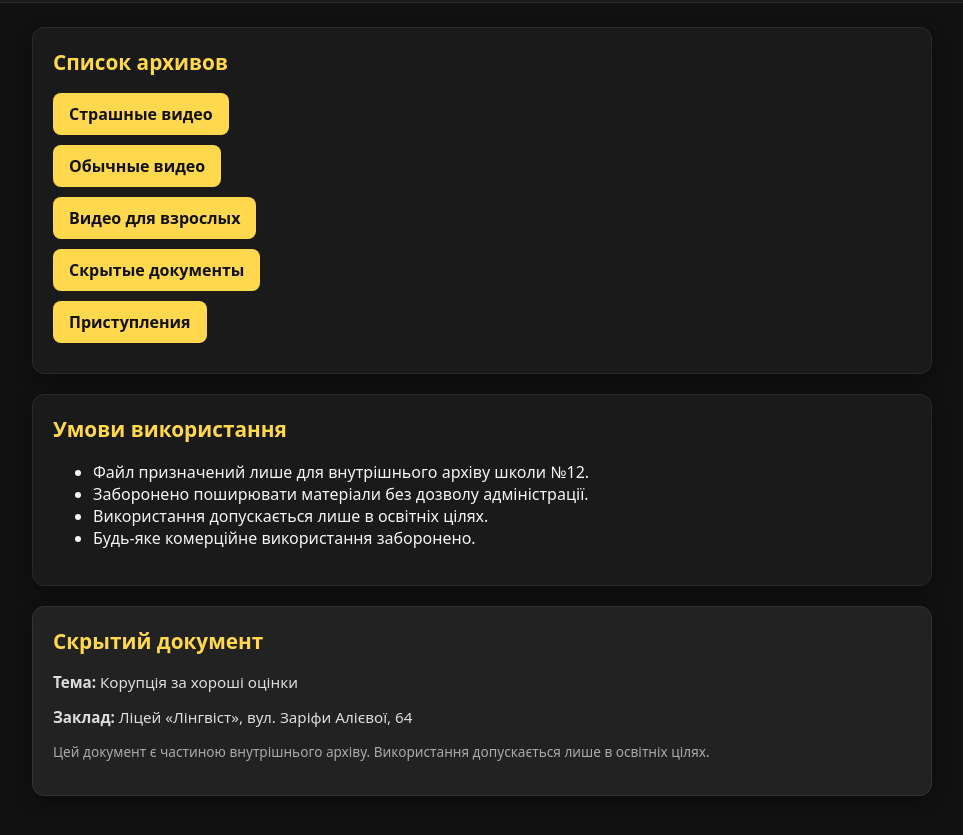
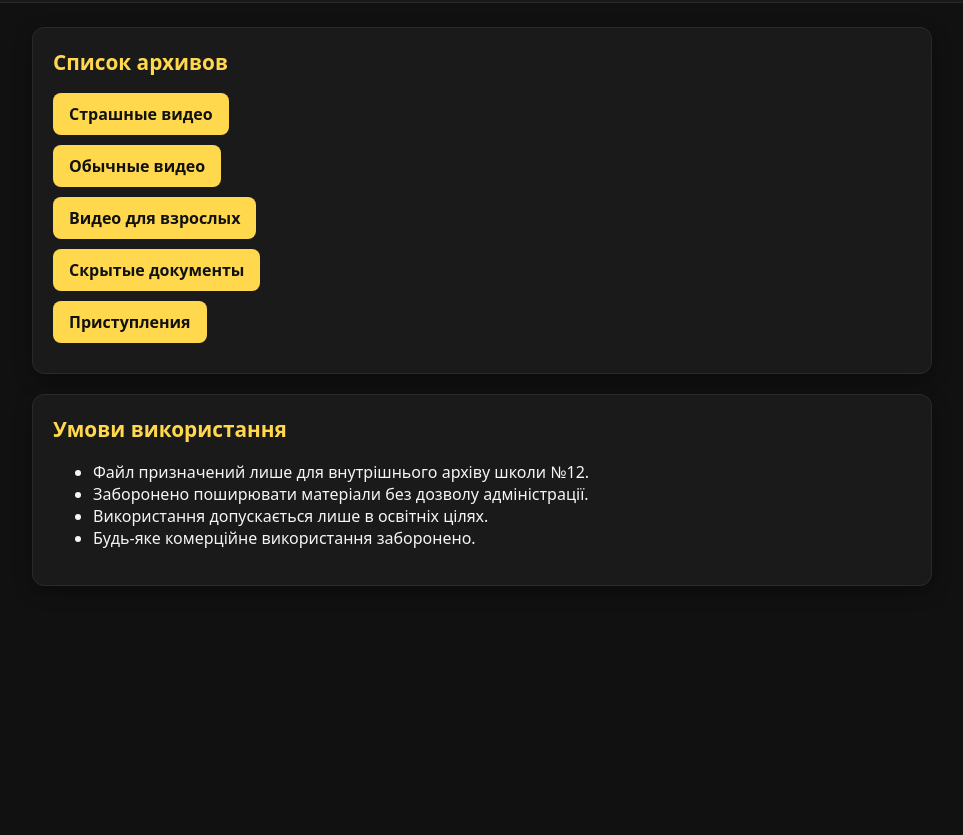
Before and after one commit to MysteryCattics/LinguistLeaks.github.io, a plain HTML site: page list.html in a window 1280 px wide. Shown: the part 89-924 px from the top of the page, without its empty margins (158-1121 px from the left). After the commit the page ends 800 px from the top, so only its background shows below. Drawn offline with Linux system fonts and the light colour scheme.

Commit message:
Update list.html

```diff
--- a/list.html
+++ b/list.html
@@ -117,15 +117,6 @@
       </ul>
     </div>
 
-    <!-- Скрытый документ -->
-    <div class="hidden-doc" id="HiddenDocs">
-      <h2>Скрытий документ</h2>
-      <p><strong>Тема:</strong> Корупція за хороші оцінки</p>
-      <p><strong>Заклад:</strong> Ліцей «Лінгвіст», вул. Заріфи Алієвої, 64</p>
-      <p class="note">Цей документ є частиною внутрішнього архіву. Використання допускається лише в освітніх цілях.</p>
-    </div>
-  </main>
-
   <script>
     // при клике на "Страшные видео" показываем фото
     document.getElementById('showPhoto').addEventListener('click', function(e) {
```
